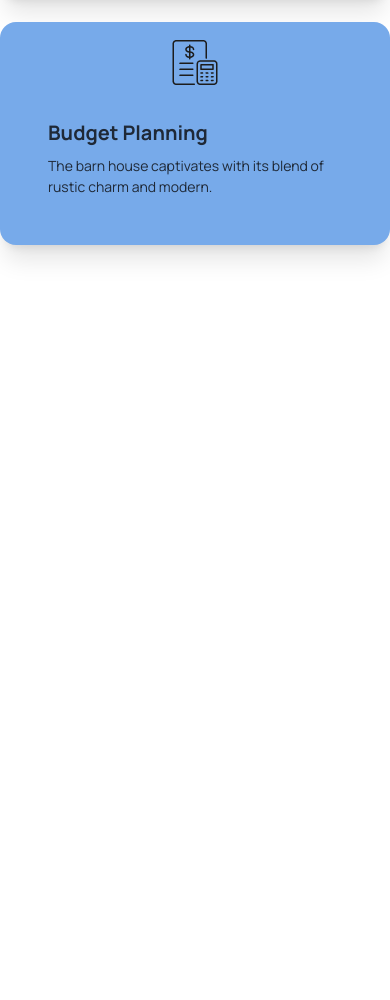
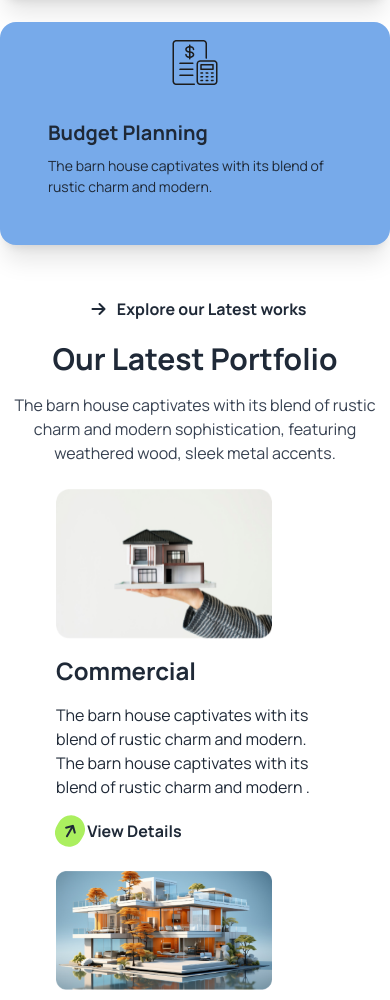
Before and after one commit to abu-tahir-sk/B10A3-versatile, a plain HTML site: page index.html in a window 390 px wide. Shown: the part 3584-4584 px from the top of the page. Before the commit the page ends 3877 px from the top, so only its background shows below. Drawn offline with nearby package versions, Linux system fonts and the light colour scheme.

Commit message:
change responsive

```diff
--- a/index.html
+++ b/index.html
@@ -307,9 +307,9 @@
 
           </section>
           <!-- Our Latest Portfolio -->
-          <section class="mx-auto  disply-none">
+          <section class="mx-auto">
             <h5 class="text-center mb-4"><a class="font-bold text-1xl"><i class="fa-solid fa-arrow-right p-2 rounded-full"></i> Explore our Latest works</a></h5>
-            <h2 class="font-bold text-5xl text-center mb-4">Our Latest Portfolio</h2>
+            <h2 class="font-bold text-3xl md:text-5xl text-center mb-4 ">Our Latest Portfolio</h2>
             <p class="text-center text-gray-700 mb-4">The barn house captivates with its blend of rustic charm and modern sophistication, featuring weathered wood, sleek metal accents.</p>
             <!-- cards -->
             <div class="grid grid-cols-1 md:grid-cols-2 lg:grid-cols-4 gap-6 items-center m-6 mx-14 md:mx-6 md:px-20">
@@ -317,7 +317,7 @@
               <div class="md:flex md:col-span-3 gap-8">
                 <img class="w-54" src="assets/img1.png" alt="">
                 <div class="text-start">
-                  <h3 class="font-bold text-3xl my-4">Commercial</h3>
+                  <h3 class="font-bold text-2xl md:text-3xl my-4">Commercial</h3>
                   <p class="my-4">The barn house captivates with its blend of rustic charm and modern. The barn house captivates with its blend of rustic charm and modern .</p>
                   <a class="font-bold text-1xl"><i class="fa-solid fa-arrow-up p-2 rotate-30 bg-bg-btn rounded-full"></i> View Details</a>
                 </div>
@@ -335,7 +335,7 @@
                 <img class="w-54" src="assets/img4.png" alt="">
                 <div class="text-start">
 
-                  <h3 class="font-bold text-3xl my-4">Commercial</h3>
+                  <h3 class="font-bold text-2xl md:text-3xl my-4">Commercial</h3>
                   <p class="my-4">The barn house captivates with its blend of rustic charm and modern.</p>
                   <a class="font-bold text-1xl"><i class="fa-solid fa-arrow-up p-2 rotate-30 bg-bg-btn rounded-full"></i> View Details</a>
                 </div>
```
